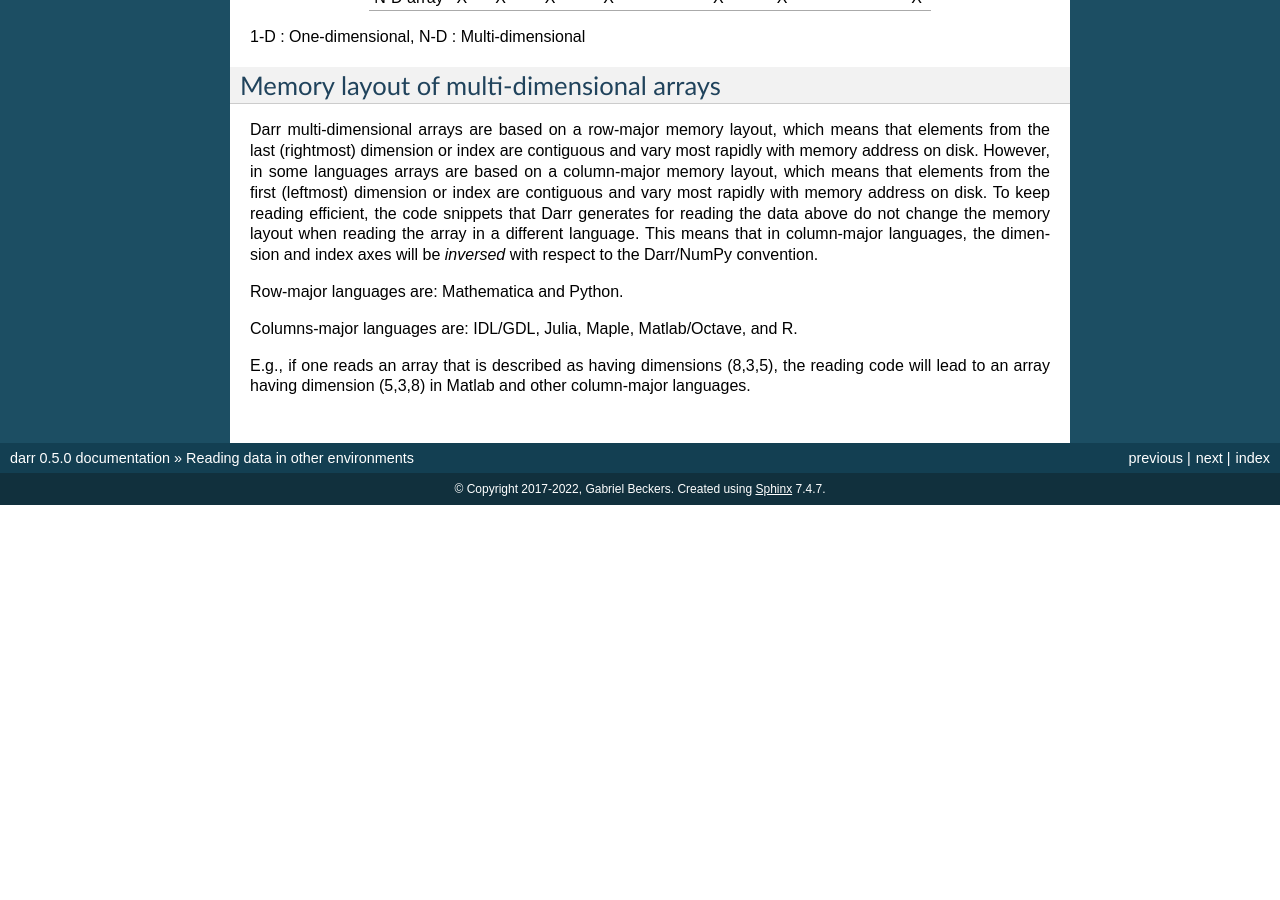
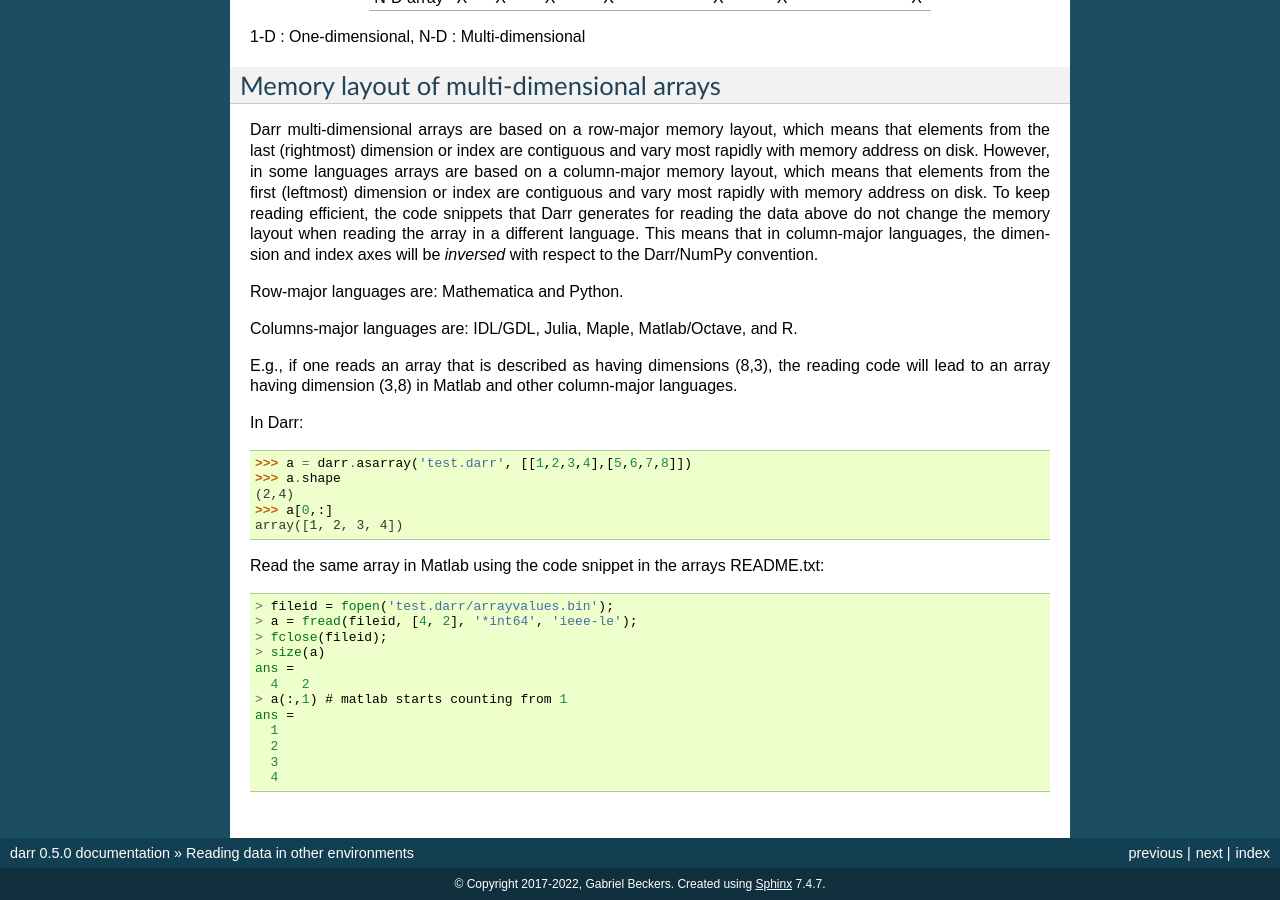
Before and after one commit to gbeckers/Darr, a Sphinx documentation site: the page built from docs/readcode.rst, in a window 1280 px wide and 900 px high, scrolled down 1889 px. Built offline with Sphinx 7.4.7, drawn with Linux system fonts in a browser that asks for light colours; before the commit the page ends 2394 px from its top, so only the background shows below that.

Commit message:
code example row- vs column major

```diff
--- a/docs/readcode.rst
+++ b/docs/readcode.rst
@@ -148,6 +148,33 @@ Row-major languages are: Mathematica and Python.
 
 Columns-major languages are: IDL/GDL, Julia, Maple, Matlab/Octave, and R.
 
-E.g., if one reads an array that is described as having dimensions (8,3,5), the
-reading code will lead to an array having dimension (5,3,8) in Matlab and
+E.g., if one reads an array that is described as having dimensions (8,3), the
+reading code will lead to an array having dimension (3,8) in Matlab and
 other column-major languages.
+
+In Darr:
+
+.. code:: python
+
+    >>> a = darr.asarray('test.darr', [[1,2,3,4],[5,6,7,8]])
+    >>> a.shape
+    (2,4)
+    >>> a[0,:]
+    array([1, 2, 3, 4])
+
+Read the same array in Matlab using the code snippet in the arrays README.txt:
+
+.. code:: matlab
+
+    > fileid = fopen('test.darr/arrayvalues.bin');
+    > a = fread(fileid, [4, 2], '*int64', 'ieee-le');
+    > fclose(fileid);
+    > size(a)
+    ans =
+      4   2
+    > a(:,1) # matlab starts counting from 1
+    ans =
+      1
+      2
+      3
+      4
```
